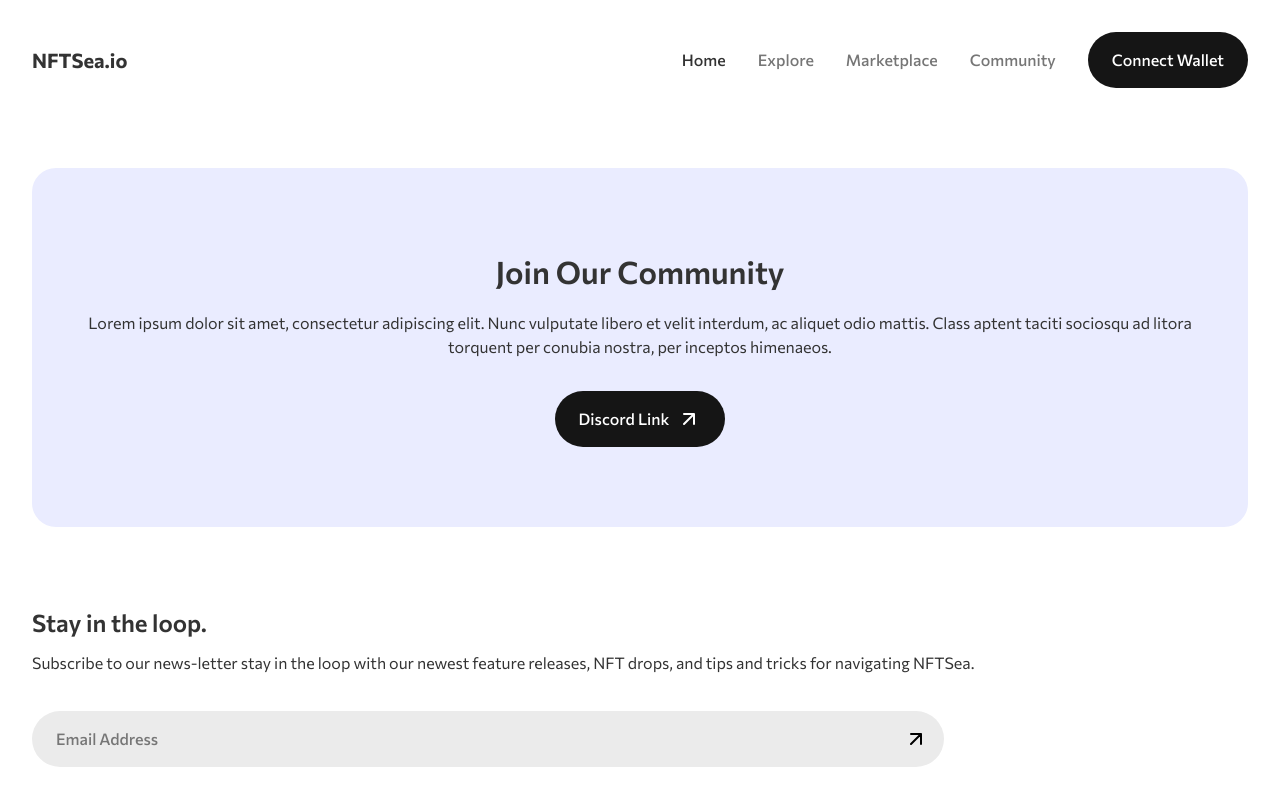
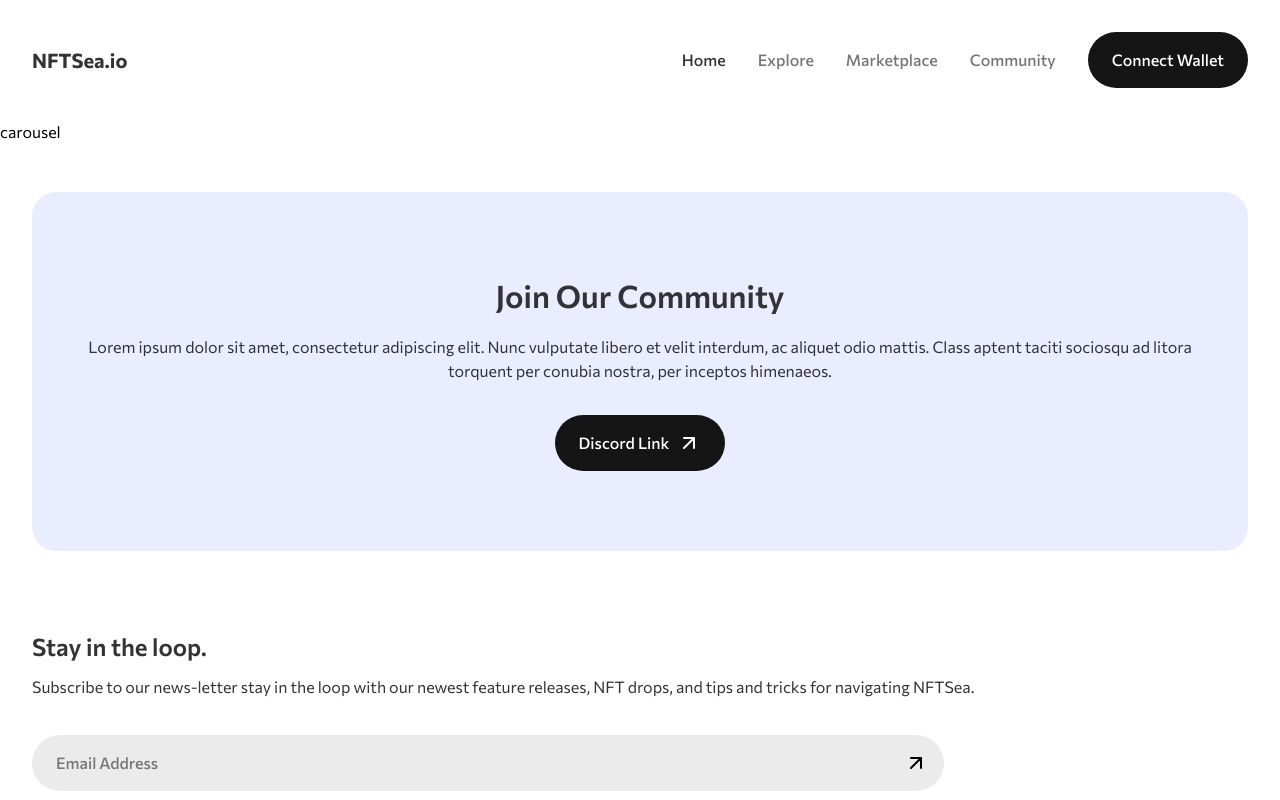
Before and after one commit to Johnmojo/nftsea.io, a React (Vite) app in the folder client/: page / in a window 1280 px wide. Shown: the top 800 px of the page. Built offline with nearby package versions, Linux system fonts and the light colour scheme.

Commit message:
fix: add carousel component

```diff
--- a/client/package.json
+++ b/client/package.json
@@ -12,6 +12,7 @@
   "dependencies": {
     "@typescript-eslint/eslint-plugin": "^5.43.0",
     "axios": "^1.1.3",
+    "embla-carousel-react": "^7.0.5",
     "eslint": "^8.27.0",
     "eslint-config-prettier": "^8.5.0",
     "eslint-plugin-import": "^2.26.0",
--- a/client/src/features/collections/index.ts
+++ /dev/null
@@ -1,3 +0,0 @@
-const index = () => {};
-
-export default index;
--- a/client/src/features/hero/index.ts
+++ /dev/null
@@ -1,3 +0,0 @@
-const index = () => {};
-
-export default index;
--- a/client/src/features/join/sections/index.ts
+++ b/client/src/features/join/sections/index.ts
@@ -1 +1 @@
-export { default as Card } from "./Community";
+export { default as Community } from "./Community";
--- a/client/src/features/partners/index.ts
+++ /dev/null
@@ -1,3 +0,0 @@
-const index = () => {};
-
-export default index;
--- a/client/src/features/ranking/index.ts
+++ /dev/null
@@ -1,3 +0,0 @@
-const index = () => {};
-
-export default index;
--- a/client/src/pages/Home.tsx
+++ b/client/src/pages/Home.tsx
@@ -1,6 +1,7 @@
 import Container from "../layouts/Container";
 import Meta from "../layouts/Meta";
-import { Card } from "@/features/join";
+import { Community } from "@/features/join";
+import { Carousel } from "@/features/articles";
 
 const Home = () => {
   return (
@@ -10,7 +11,8 @@ const Home = () => {
         description="NFTSea.io is a platform  where you can sell, buy or share digital art. On NFTSea you can find, collect and trade your digital artwork."
       />
       <Container>
-        <Card />
+        <Carousel />
+        <Community />
       </Container>
     </>
   );
```
Also changed, not shown: 1 other file (tests, documents, lock files or other folders).
